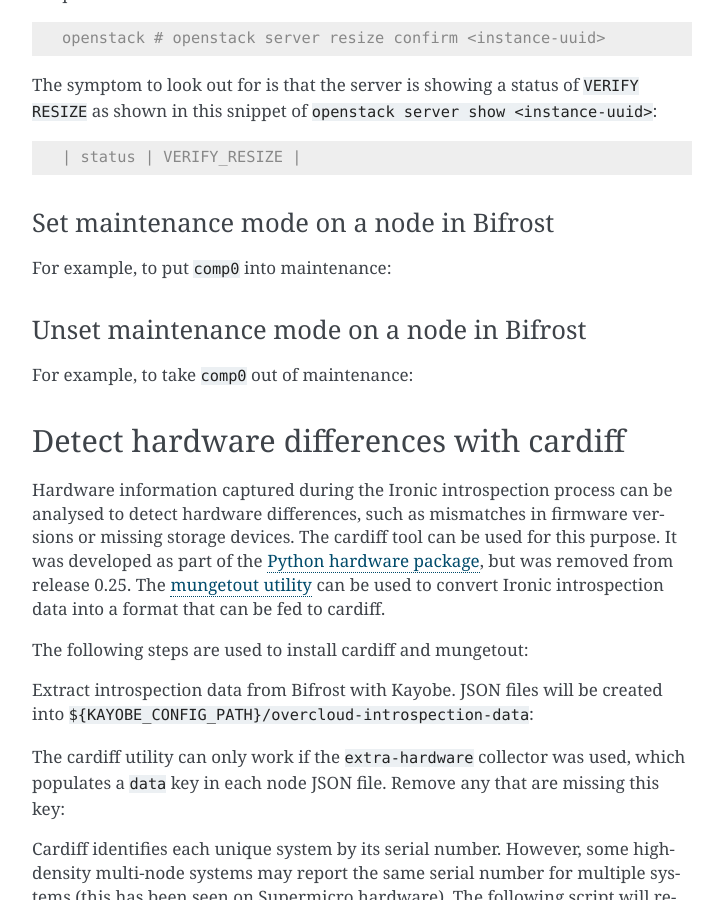
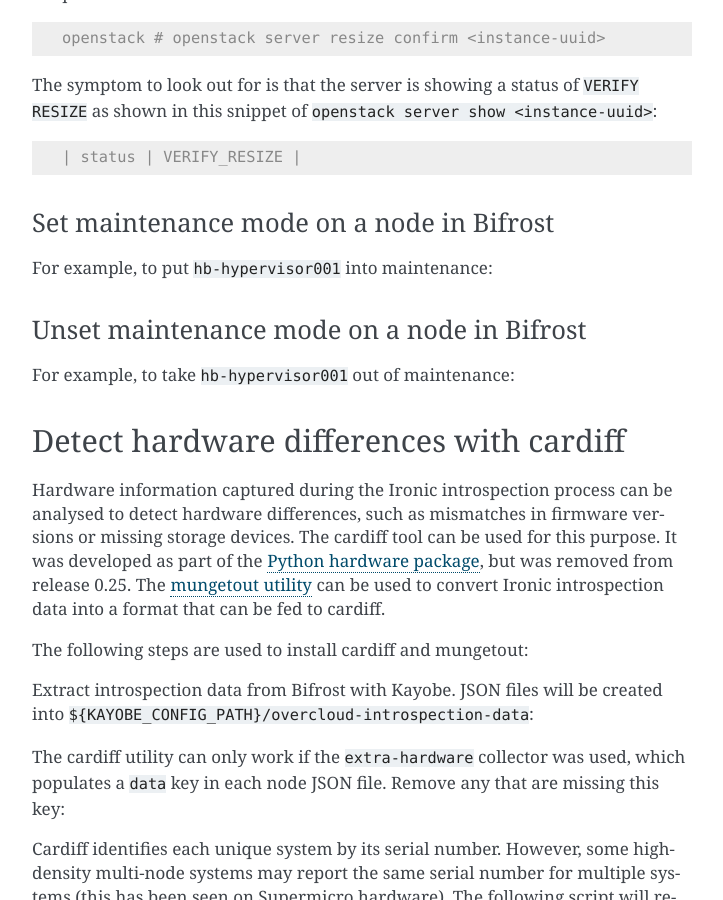
Before and after one commit to stackhpc/openstack-admin-guide, a Sphinx documentation site: the page built from source/hardware_inventory_management.rst, in a window 1280 px wide and 900 px high, scrolled down 2148 px. Shown: the whole window, without its empty margins (388-1111 px from the left). Built offline with Sphinx 7.4.7, drawn with Linux system fonts in a browser that asks for light colours; part of the change alters nothing that is shown; some of the changed text lies outside the part shown.

Commit message:
Apply suggestions from code review
Co-authored-by: Mark Goddard <mark@stackhpc.com>

```diff
--- a/source/vars.rst
+++ b/source/vars.rst
@@ -9,14 +9,14 @@
 .. |controller2_hostname| replace:: ``hb-openstack-controller03``
 .. |file_share_location| replace:: Google Drive
 .. |flavor_name| replace:: general.v1.tiny
-.. |floating_ip_access| replace:: from acme-seed-hypervisor and the rest of the Acme network
+.. |floating_ip_access| replace:: from |control_host| and the rest of the RUG network
 .. |grafana_url| replace:: https://hb-openstack.hpc.rug.nl:3000
 .. |grafana_username| replace:: ``grafana_local_admin``
 .. |horizon_access| replace:: internally for now.
-.. |horizon_theme_clone_url| replace:: https://github.com/acme-openstack/horizon-theme.git
+.. |horizon_theme_clone_url| replace:: https://github.com/rug-cit-hpc/rug-kayobe-config/tree/rug/wallaby/etc/kayobe/environments/habrok/kolla/config/horizon/themes/groningen
 .. |horizon_theme_name| replace:: groningen
 .. |horizon_url| replace:: https://hb-openstack.hpc.rug.nl
-.. |hypervisor_hostname| replace:: ``comp0``
+.. |hypervisor_hostname| replace:: ``hb-hypervisor001``
 .. |hypervisor_type| replace:: KVM
 .. |ipmi_username| replace:: root
 .. |kayobe_config_source_url| replace:: https://github.com/rug-cit-hpc/rug-kayobe-config.git
@@ -28,7 +28,7 @@
 .. |kibana_url| replace:: https://hb-openstack.hpc.rug.nl:5601
 .. |kolla_passwords| replace:: https://github.com/rug-cit-hpc/rug-kayobe-config/blob/rug/wallaby/etc/kayobe/environments/habrok/kolla/passwords.yml
 .. |monitoring_host| replace:: ``hb-openstack-controller01``
-.. |network_name| replace:: test-vxlan
+.. |network_name| replace:: test-vlan
 .. |nova_rbd_pool| replace:: vms
 .. |project_config_source_url| replace:: https://github.com/rug-cit-hpc/rug-config
 .. |project_config| replace:: rug-config
@@ -49,6 +49,6 @@
 .. |tempest_recipes| replace:: https://github.com/stackhpc/tempest-recipes.git
 .. |tls_setup| replace:: TLS is implemented using a wildcard certificate available for ``*.hb-openstack.hpc.rug.nl``.
 .. |vault_password_file_path| replace:: ~/vault-password
-.. |wazuh_manager_url| replace:: https://172.168.0.10:5601
-.. |wazuh_manager_ip| replace:: 172.23.61.103
+.. |wazuh_manager_url| replace:: https://195.169.22.9:5601
+.. |wazuh_manager_ip| replace:: 172.23.9.248
 .. |wazuh_manager_name| replace:: hb-wazuh01
```
